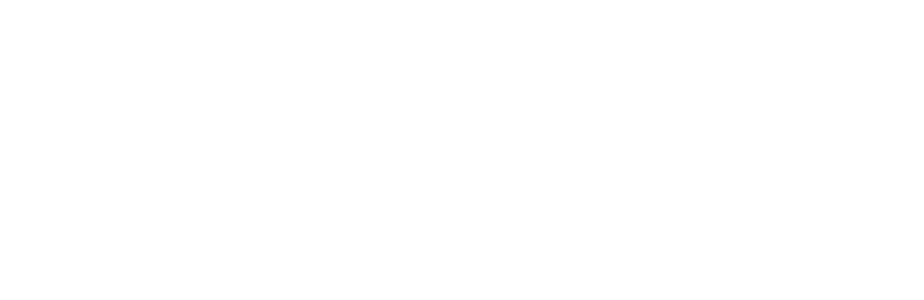
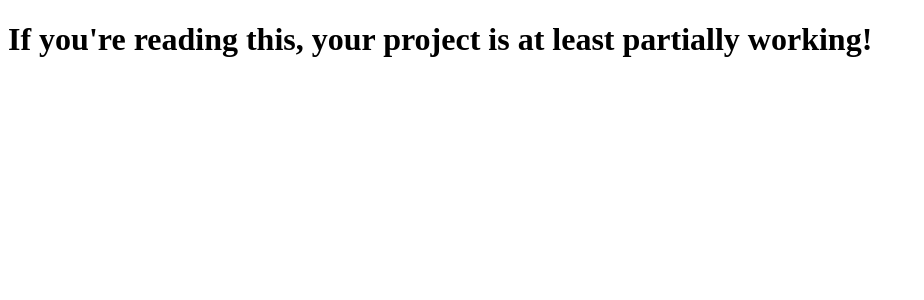
Before and after one commit to AdamMescher/next-js-boilerplate, a Next.js app: page / in a window 1280 px wide. Shown: the top 300 px of the page, without its empty margins (0-924 px from the left). Built offline with nearby package versions, Linux system fonts and the light colour scheme.

Commit message:
Add h1 tag and text to make the page loading more obvious

```diff
--- a/pages/index.js
+++ b/pages/index.js
@@ -5,6 +5,7 @@
 const Home = () => (
   <div>
     <Head title="Home" />
+    <h1>If you're reading this, your project is at least partially working!</h1>
   </div>
 )
 
```
